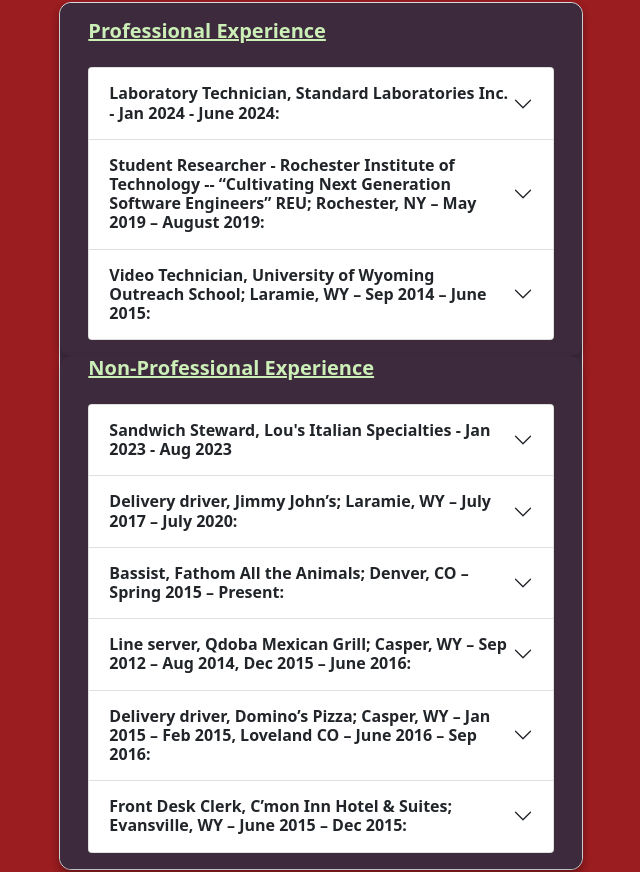
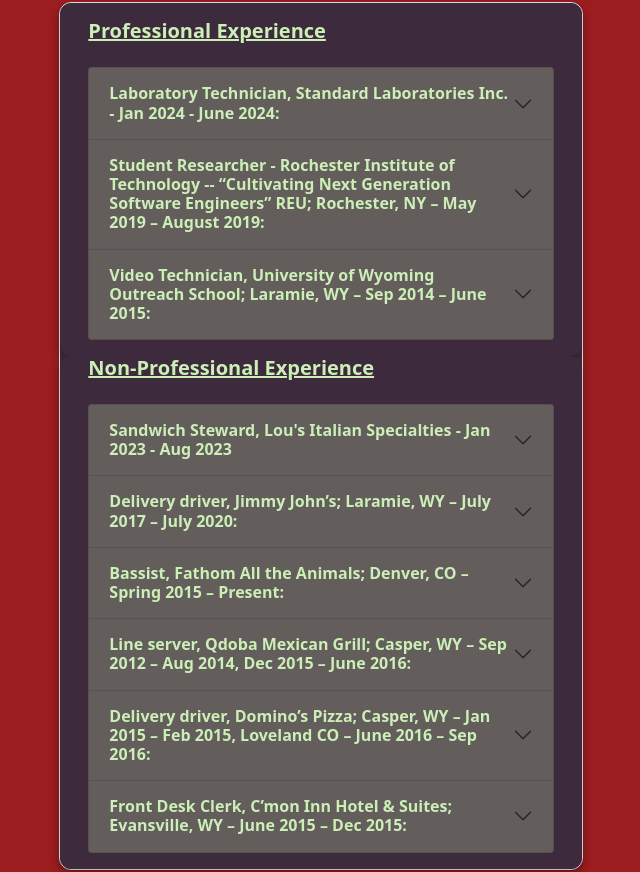
Before and after one commit to tbzeff/my-portfolio, a React (Create React App) app: page /resume in a window 1280 px wide. Shown: the part 1426-2298 px from the top of the page, without its empty margins (319-959 px from the left). Built offline with nearby package versions, Linux system fonts and the light colour scheme.

Commit message:
Fixed coloring of Accordion component

```diff
--- a/src/components/PastEmployment.js
+++ b/src/components/PastEmployment.js
@@ -12,7 +12,7 @@
                     <Card.Title className="mt-3 ms-3 text-underline ctext"><strong>Professional Experience</strong></Card.Title>
                     <Card.Body>
                         <Accordion>
-                            <Accordion.Item eventKey="0" >
+                            <Accordion.Item eventKey="0" className="caccent ctext">
                                 <Accordion.Header>
                                     <strong>Laboratory Technician, Standard Laboratories Inc. - Jan 2024 - June 2024:</strong>
                                 </Accordion.Header>
@@ -26,7 +26,7 @@
                                 procedures according to current ASTM specificatoins; keep logs of local procedure versions.
                                 </Accordion.Body>
                             </Accordion.Item>
-                            <Accordion.Item eventKey="1" >
+                            <Accordion.Item eventKey="1" className="caccent ctext">
                                 <Accordion.Header>
                                     <strong>Student Researcher - Rochester Institute of Technology -- “Cultivating Next Generation Software Engineers” REU; Rochester, NY – May 2019 – August 2019:</strong>
                                 </Accordion.Header>
@@ -37,7 +37,7 @@
                                 professors and other research teams.
                                 </Accordion.Body>
                             </Accordion.Item>
-                            <Accordion.Item eventKey="2">
+                            <Accordion.Item eventKey="2" className="caccent ctext">
                                 <Accordion.Header>
                                 <strong>Video Technician, University of Wyoming Outreach School; Laramie, WY – Sep 2014 – June 2015:</strong>
                                 </Accordion.Header>
@@ -58,7 +58,7 @@
                     <Card.Title className="ms-3 text-underline ctext"><strong>Non-Professional Experience</strong></Card.Title>
                     <Card.Body>
                         <Accordion>
-                            <Accordion.Item eventKey="0">
+                            <Accordion.Item eventKey="0" className="caccent ctext">
                                 <Accordion.Header>
                                 <strong>Sandwich Steward, Lou's Italian Specialties - Jan 2023 - Aug 2023</strong>
                                 </Accordion.Header>
@@ -72,7 +72,7 @@
                                 put together large catering orders in a timely manner.
                                 </Accordion.Body>
                             </Accordion.Item>
-                            <Accordion.Item eventKey="1">
+                            <Accordion.Item eventKey="1" className="caccent ctext">
                                 <Accordion.Header>
                                 <strong>Delivery driver, Jimmy John’s; Laramie, WY – July 2017 – July 2020:</strong>
                                 </Accordion.Header>
@@ -82,7 +82,7 @@
                                 complaints.
                                 </Accordion.Body>
                             </Accordion.Item>
-                            <Accordion.Item eventKey="2">
+                            <Accordion.Item eventKey="2" className="caccent ctext">
                                 <Accordion.Header>
                                 <strong>Bassist, Fathom All the Animals; Denver, CO – Spring 2015 – Present:</strong>
                                 </Accordion.Header>
@@ -92,7 +92,7 @@
                                 practice; travel; networking with other musicians, promoters, venues, etc.
                                 </Accordion.Body>
                             </Accordion.Item>
-                            <Accordion.Item eventKey="3">
+                            <Accordion.Item eventKey="3" className="caccent ctext">
                                 <Accordion.Header>
                                 <strong>Line server, Qdoba Mexican Grill; Casper, WY – Sep 2012 – Aug 2014, Dec 2015 – June 2016:</strong>
                                 </Accordion.Header>
@@ -103,7 +103,7 @@
                                 restaurant clean and presentable; paying attention to details.
                                 </Accordion.Body>
                             </Accordion.Item>
-                            <Accordion.Item eventKey="4">
+                            <Accordion.Item eventKey="4" className="caccent ctext">
                                 <Accordion.Header>
                                 <strong>Delivery driver, Domino’s Pizza; Casper, WY – Jan 2015 – Feb 2015, Loveland CO – June 2016 –
                                 Sep 2016:</strong>
@@ -113,7 +113,7 @@
                                 team-oriented environment; answer or troubleshoot customer questions and complaints.
                                 </Accordion.Body>
                             </Accordion.Item>
-                            <Accordion.Item eventKey="5">
+                            <Accordion.Item eventKey="5" className="caccent ctext">
                                 <Accordion.Header>
                                 <strong>Front Desk Clerk, C’mon Inn Hotel & Suites; Evansville, WY – June 2015 – Dec 2015:</strong>
                                 </Accordion.Header>
--- a/src/styles/Resume.css
+++ b/src/styles/Resume.css
@@ -28,7 +28,7 @@
 }
 
 .caccent.badge {
-  background-color: var(--accent-color) !important
+  background-color: var(--accent-color) !important;
 }
 
 .ctext {
@@ -47,3 +47,13 @@
   box-shadow: 0 4px 8px rgba(0, 0, 0, 0.2);
   border-radius: 12px;
 }
+
+.accordion-button.collapsed {
+  background-color: var(--accent-color) !important;
+  color: var(--text-color) !important;
+}
+
+.accordion-button:not(.collapsed) {
+  background-color: var(--accent-color) !important;
+  color: var(--text-color) !important;
+}
```
